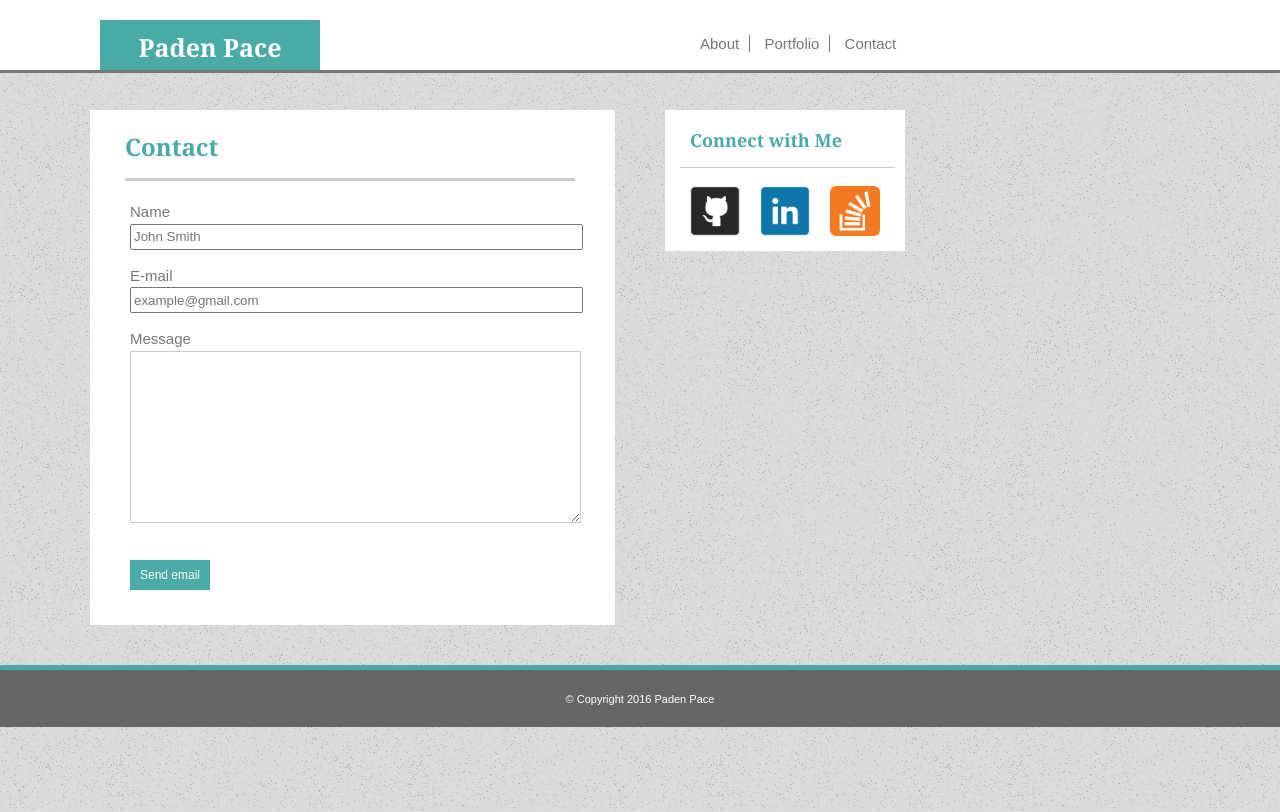
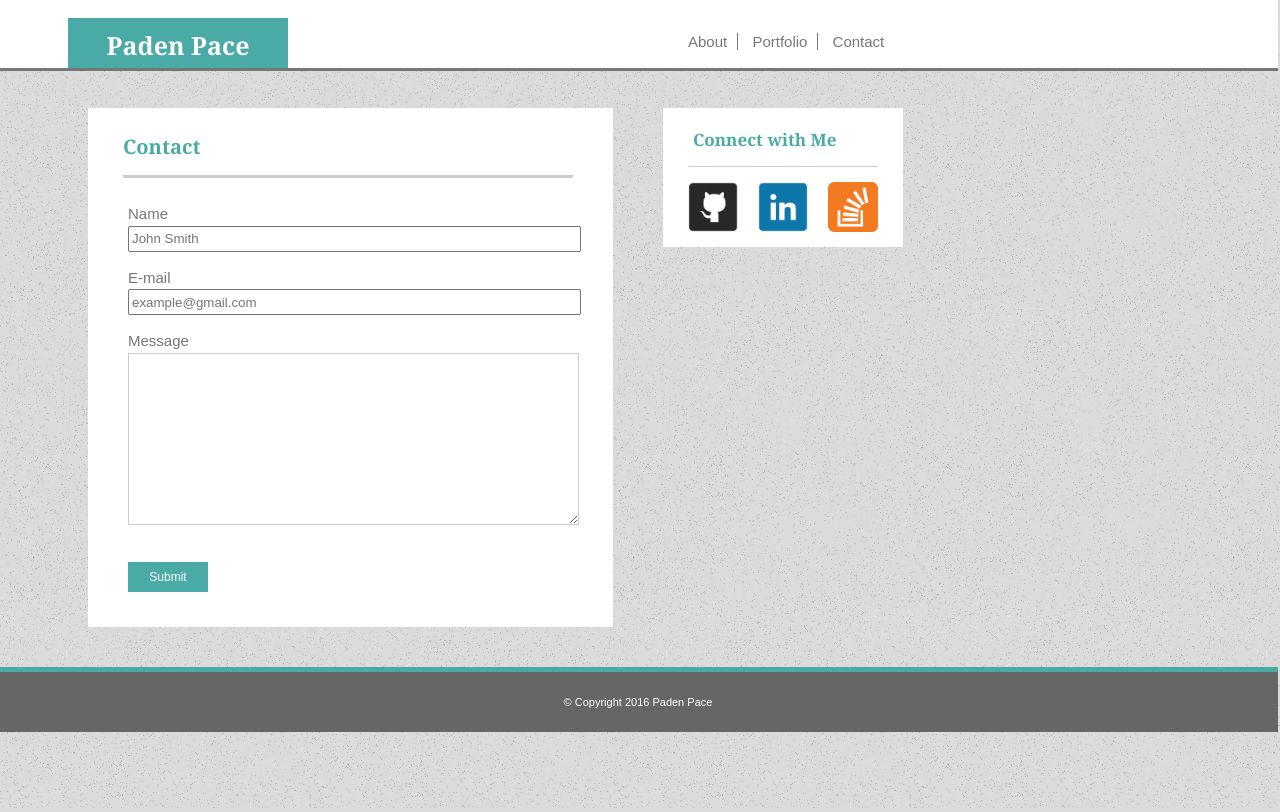
Before and after one commit to paden-pace/Basic-Portfolio, a PHP site: page /contact.html in a window 1280 px wide. Run offline with PHP 8.4, Linux system fonts and the light colour scheme.

Commit message:
recent update

```diff
--- a/assets/css/style.css
+++ b/assets/css/style.css
@@ -22,10 +22,11 @@ h1 {
 	color: #ffffff;
 	font-family: 'Georgia', Times, 'Times New Roman, serif';
 	font-size: 25px;
+	font-weight: bold;
 	width: 200px;
 	height: 40px;
 	padding: 10px 10px 0 10px;
-	margin: 0 0 0 100px;
+	margin: 0 0 0 70px;
 	text-align: center;
 	top: 20px;
 	position: absolute;
@@ -43,7 +44,7 @@ nav{
 	margin: 15px 50px 0 0;
 	position: absolute;
 	top: 20px;
-	left: 700px;
+	left: 690px;
 }
 
 .nav-tab:hover{
@@ -74,22 +75,24 @@ h2, h3 {
 	border-color: #cccccc;
 	border-style: solid;
 	padding-bottom: 15px;
+	font-weight: bold;
 }
 
 h2 {
 	border-width: 0px;
 	border-bottom-width: 3px;
-	margin: 20px 10px 20px 15px;
+	margin: 25px 10px 25px 15px;
 	width: 450px;
+	font-size: 20px
 
 }
 
 h3 {
 	border-width: 0px;
-	margin-left: 5px;
+	margin: 15px 15px 15px 15px;
 	border-bottom-width: 1px;
-	padding-left: 10px;
-	font-size: 18px;
+	padding: 5px 10px 15px 5px;
+	font-size: 17px;
 }
 
 img {
@@ -105,9 +108,6 @@ a {
 body {
 	color:#777777;
 	background-image: url(../images/old_moon.png);
-	border-color: #dddddd;
-	border-style: solid;
-	border-width: 2px;
 	font-family: 'Arial', 'Helvetica Neue', Helvetica, sans-serif;
 	width: 100%;
 	min-width: 960px;
@@ -118,9 +118,9 @@ body {
 
 p{
 	font-size: 14px;
-	line-height: 1.5;
-	padding-left: 20px;
-}
+	line-height: 1.75;
+	padding: 0 0 20px 20px;
+	}
 
 div {
 	background-color: #ffffff;
@@ -269,6 +269,10 @@ footer {
 	font-size: 12px;
 }
 
+#submit-button:hover {
+	opacity: .5;
+}
+
 .placeholder-img {
 	height: 375px;
 	width: 250px;
--- a/contact.html
+++ b/contact.html
@@ -34,7 +34,7 @@
 							<label>Message</label><br>
 							<textarea type="text" name="comment" rows="10" cols="70" id="Message-box"></textarea><br>
 						 </div>
-						<input type="submit" id="submit-button" name="submit-button" value="Send email"><br>
+						<input type="submit" id="submit-button" name="submit-button" value="Submit"><br>
 					</form>
 			</div>
 
--- a/index.html
+++ b/index.html
@@ -3,6 +3,7 @@
 	<head>
 		<meta charset="utf-8">
 		<title>Paden Pace About</title>
+		<link rel="stylesheet" type="text/css" href="assets/css/reset.css">
 		<link rel="stylesheet" type="text/css" href="assets/css/style.css">
 	</head>
 
```
